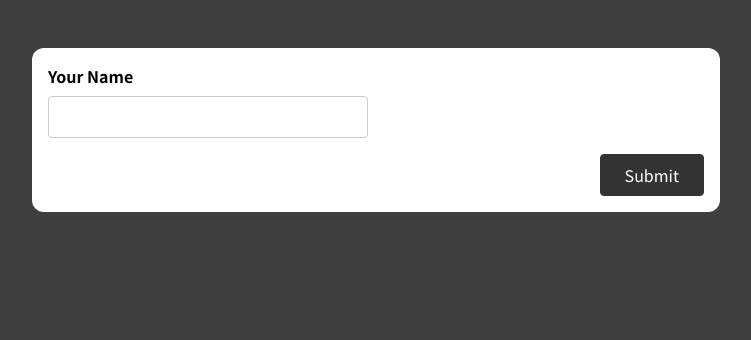
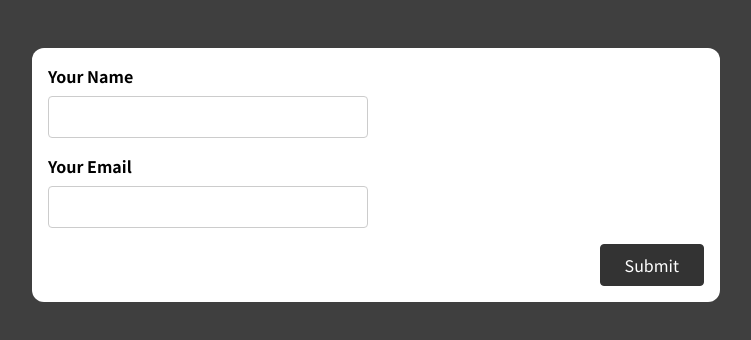
Before and after one commit to andriusdulevicius/form-validation-react, a React (Create React App) app: page / in a window 1280 px wide. Shown: the top 340 px of the page, without its empty margins (264-1015 px from the left). Built offline with nearby package versions, Linux system fonts and the light colour scheme.

Commit message:
email input with validation works

```diff
--- a/src/components/SimpleInput.jsx
+++ b/src/components/SimpleInput.jsx
@@ -1,33 +1,47 @@
 import { useState, useEffect } from 'react';
 const SimpleInput = (props) => {
   const [enteredName, setEnteredName] = useState('');
+  const [enteredEmail, setEnteredEmail] = useState('');
   // const [enteredNameIsValid, setEnteredNameIsValid] = useState(false);
   const [enteredNameIsTouched, setEnteredNameIsTouched] = useState(false);
+  const [enteredEmailIsTouched, setEnteredEmailIsTouched] = useState(false);
   const [formIsValid, setFormIsValid] = useState(false);
 
-  const enteredNameIsValid = enteredName.trim() !== '';
+  const enteredNameIsValid = enteredName.trim().length >= 3;
   const nameInputIsInvalid = !enteredNameIsValid && enteredNameIsTouched;
+  const emailValidationRegex =
+    /^(([^<>()[\]\\.,;:\s@"]+(\.[^<>()[\]\\.,;:\s@"]+)*)|(".+"))@((\[[0-9]{1,3}\.[0-9]{1,3}\.[0-9]{1,3}\.[0-9]{1,3}\])|(([a-zA-Z\-0-9]+\.)+[a-zA-Z]{2,}))$/;
+  const enteredEmailIsValid = emailValidationRegex.test(enteredEmail);
+  const emailInputIsInvalid = !enteredEmailIsValid && enteredEmailIsTouched;
 
   useEffect(() => {
-    enteredNameIsValid ? setFormIsValid(true) : setFormIsValid(false);
-  }, [enteredNameIsValid]); //use Effect pasikeis tik [] pasikeitus paduotai value
+    enteredNameIsValid && enteredEmailIsValid ? setFormIsValid(true) : setFormIsValid(false);
+  }, [enteredNameIsValid, enteredEmailIsValid]); //use Effect pasikeis tik [] pasikeitus paduotoms value
 
   const nameChangeHandler = (e) => {
     setEnteredName(e.target.value);
+  };
+  const nameInputBlurHandler = () => {
+    setEnteredNameIsTouched(true);
+  };
+  const emailChangeHandler = (e) => {
+    setEnteredEmail(e.target.value);
+  };
+  const emailInputBlurHandler = () => {
+    setEnteredEmailIsTouched(true);
   };
 
   const formSubmissionhandler = (e) => {
     e.preventDefault();
     //formos siuntimas reiskia , kad visi laukai yra paliesti
     setEnteredNameIsTouched(true);
+    setEnteredEmailIsTouched(true);
     if (!enteredNameIsValid) return;
     setEnteredName('');
     setEnteredNameIsTouched(false);
-  };
-
-  const nameInputBlurHandler = () => {
-    setEnteredNameIsTouched(true);
-    if (!enteredNameIsValid) return;
+    if (!enteredEmailIsValid) return;
+    setEnteredEmail('');
+    setEnteredEmailIsTouched(false);
   };
 
   return (
@@ -35,7 +49,18 @@ const SimpleInput = (props) => {
       <div className={'form-control ' + (nameInputIsInvalid && 'invalid')}>
         <label htmlFor='name'>Your Name</label>
         <input onChange={nameChangeHandler} onBlur={nameInputBlurHandler} type='text' id='name' value={enteredName} />
-        {nameInputIsInvalid && <p className='error-text'>Name must not be empty</p>}
+        {nameInputIsInvalid && <p className='error-text'>Name must be at least 3 chars long</p>}
+      </div>
+      <div className={'form-control ' + (emailInputIsInvalid && 'invalid')}>
+        <label htmlFor='name'>Your Email</label>
+        <input
+          onChange={emailChangeHandler}
+          onBlur={emailInputBlurHandler}
+          type='text'
+          id='email'
+          value={enteredEmail}
+        />
+        {emailInputIsInvalid && <p className='error-text'>Enter a valid email</p>}
       </div>
       <div className='form-actions'>
         <button disabled={!formIsValid}>Submit</button>
```
